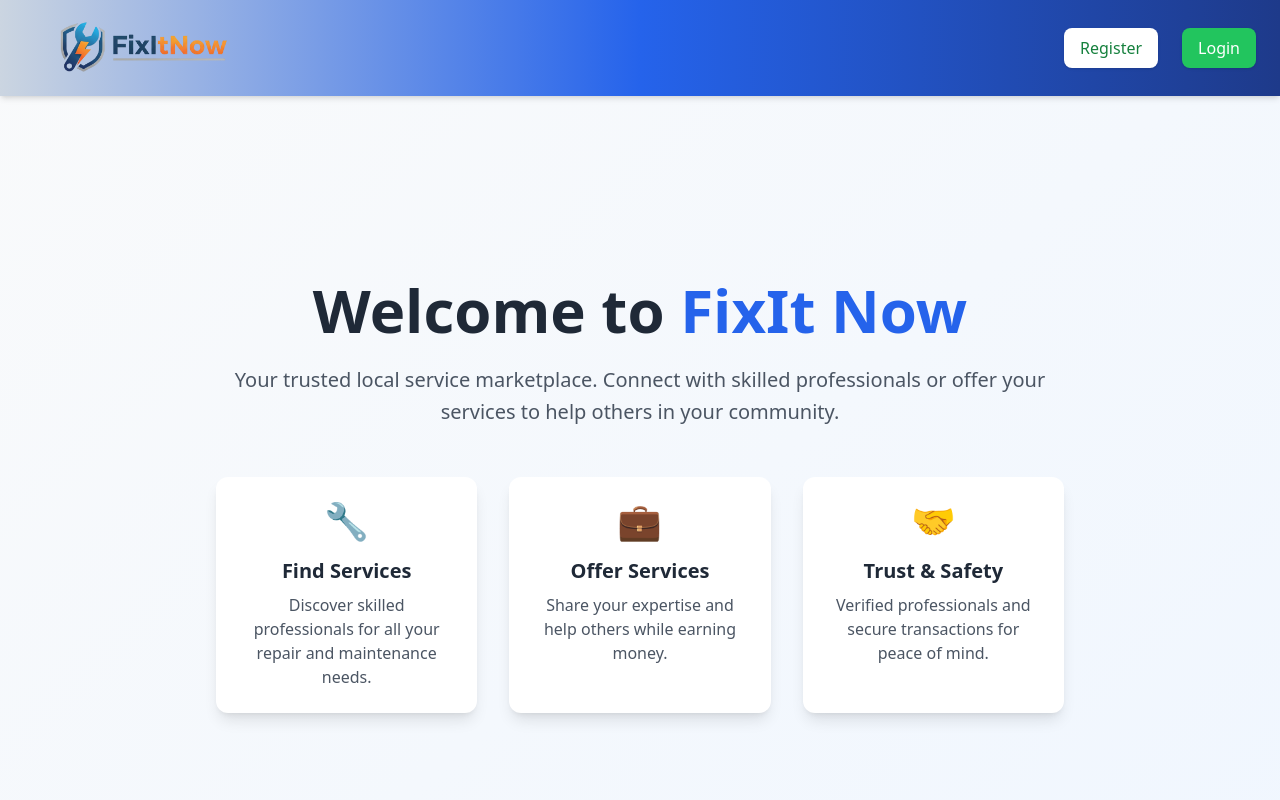
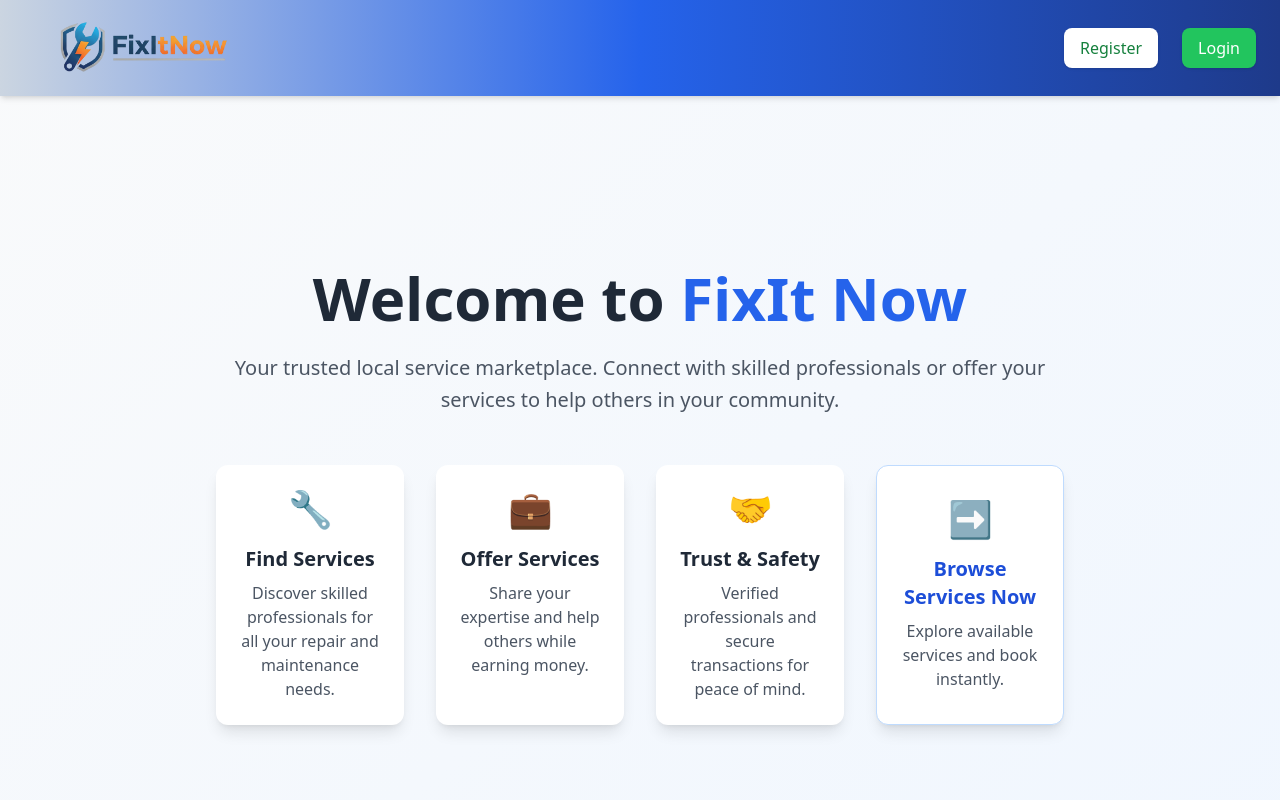
Before and after one commit to matheeshaW/FixIt_Now, a React (Create React App) app in the folder frontend/: page / in a window 1280 px wide. Shown: the top 800 px of the page. Built offline with nearby package versions, Linux system fonts and the light colour scheme.

Commit message:
nav bar fix , home redesign

```diff
--- a/frontend/src/App.js
+++ b/frontend/src/App.js
@@ -34,7 +34,7 @@ function App() {
                       skilled professionals or offer your services to help
                       others in your community.
                     </p>
-                    <div className="grid md:grid-cols-3 gap-8 mt-12">
+                    <div className="grid md:grid-cols-4 gap-8 mt-12">
                       <div className="bg-white p-6 rounded-xl shadow-lg hover:shadow-xl transition-shadow duration-300">
                         <div className="text-4xl mb-4">🔧</div>
                         <h3 className="text-xl font-semibold text-gray-800 mb-2">
@@ -65,6 +65,19 @@ function App() {
                           peace of mind.
                         </p>
                       </div>
+                        <a
+                          href="/customer"
+                          className="bg-white p-6 rounded-xl shadow-lg hover:shadow-xl transition-shadow duration-300 flex flex-col items-center justify-center cursor-pointer border border-blue-200"
+                          style={{ textDecoration: 'none' }}
+                        >
+                          <div className="text-4xl mb-4">➡️</div>
+                          <h3 className="text-xl font-semibold text-blue-700 mb-2">
+                            Browse Services Now
+                          </h3>
+                          <p className="text-gray-600">
+                            Explore available services and book instantly.
+                          </p>
+                        </a>
                     </div>
                   </div>
                 </div>
--- a/frontend/src/components/Navbar.jsx
+++ b/frontend/src/components/Navbar.jsx
@@ -40,6 +40,22 @@ export default function Navbar() {
             >
               Profile
             </Link>
+              {role === "CUSTOMER" && (
+                <Link
+                  to="/customer"
+                  className="text-white hover:text-gray-100 transition font-medium"
+                >
+                  Customer Dashboard
+                </Link>
+              )}
+              {role === "PROVIDER" && (
+                <Link
+                  to="/provider"
+                  className="text-white hover:text-gray-100 transition font-medium"
+                >
+                  Provider Dashboard
+                </Link>
+              )}
             {role === "ADMIN" && (
               <Link
                 to="/admin"
```
